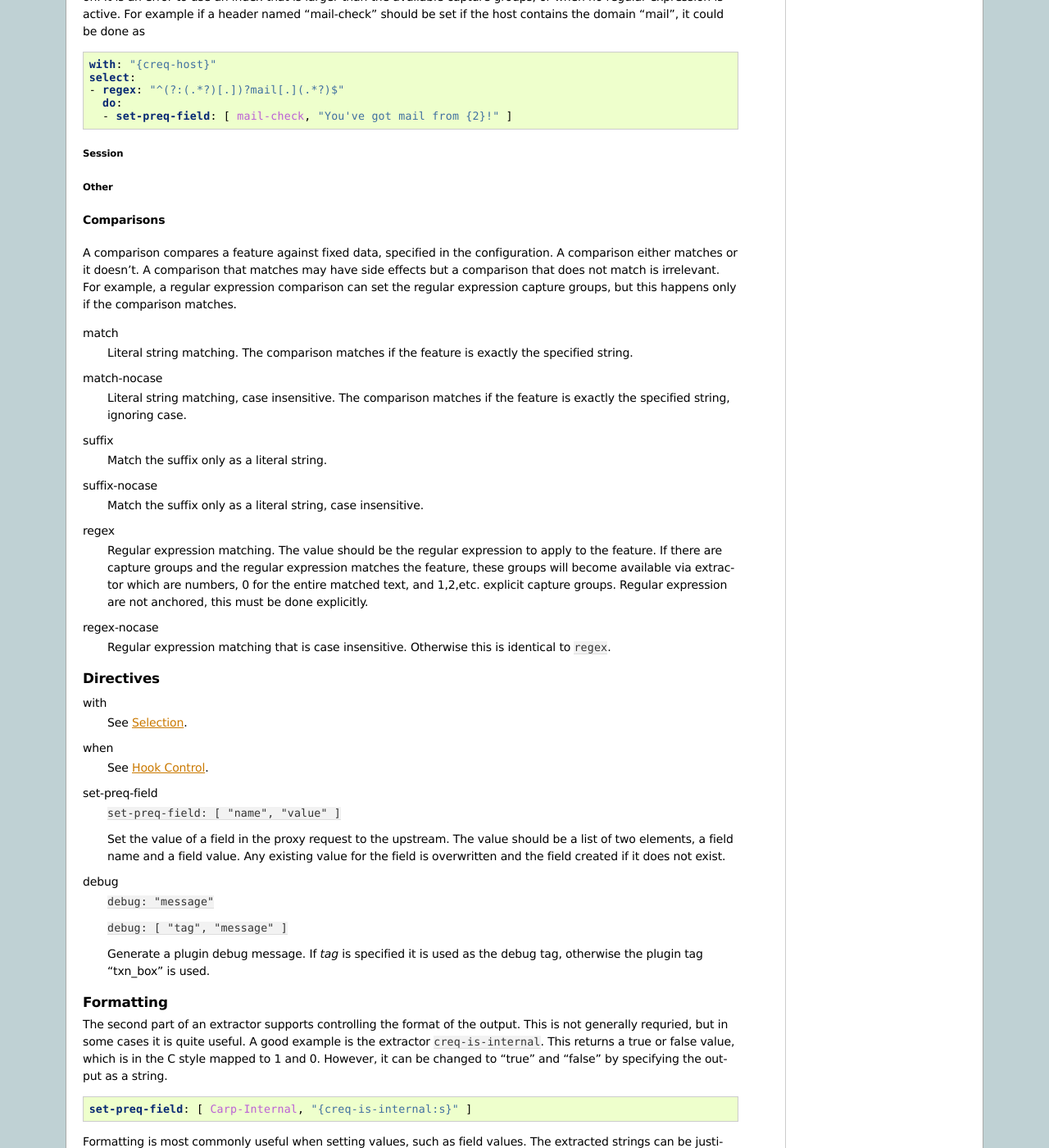
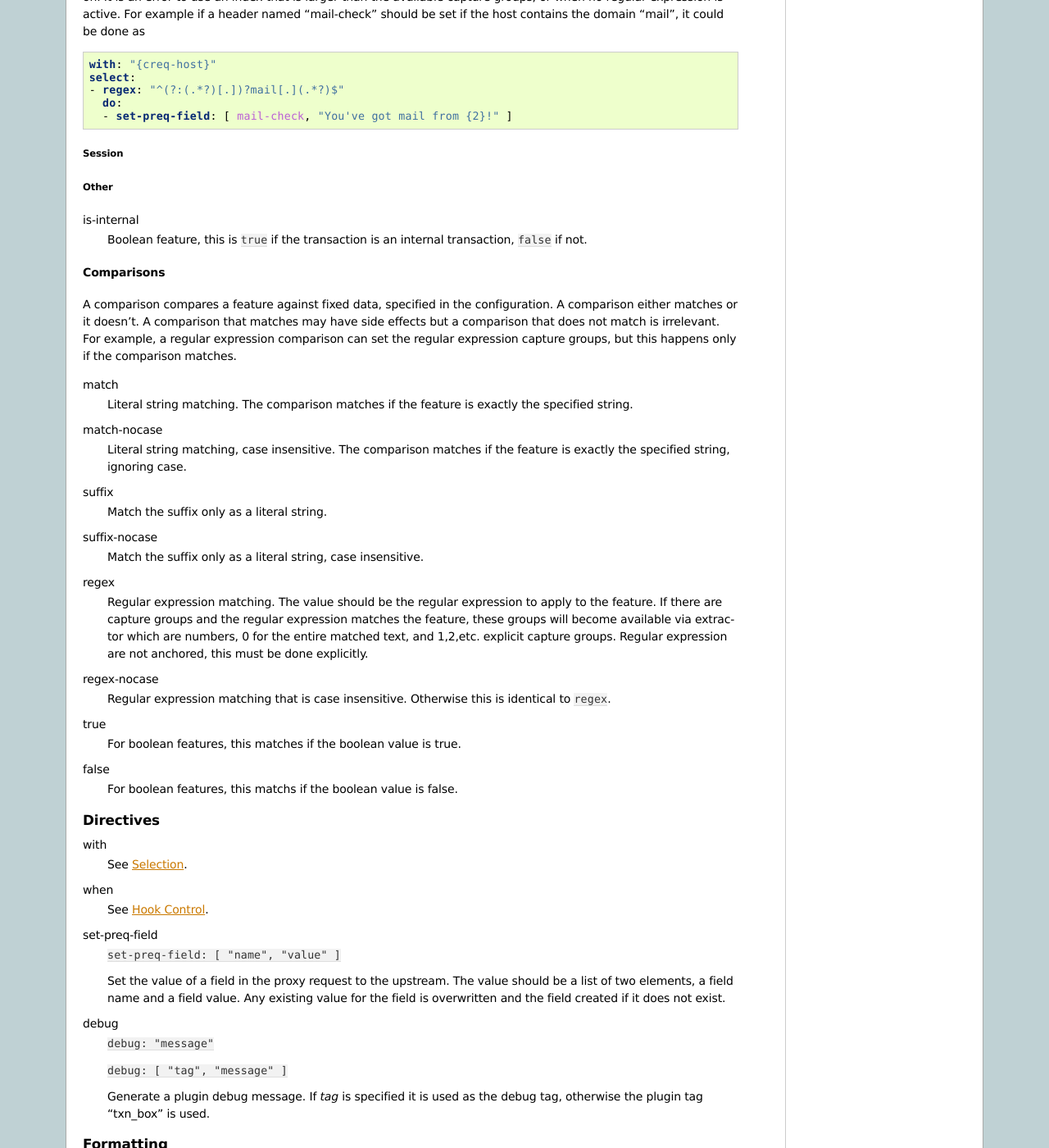
Before and after one commit to SolidWallOfCode/txn_box, a Sphinx documentation site: the page built from doc/txn_box.en.rst, in a window 1280 px wide and 1400 px high, scrolled down 2739 px. Shown: the whole window at 82% size. Built offline with Sphinx 7.4.7, drawn with Linux system fonts in a browser that asks for light colours; formulas are drawn with MathJax 3; some of the changed text lies outside the part shown.

Commit message:
Added BOOLEAN feature support, is-internal extractor, 'true', 'false' comparisons for booleans.

```diff
--- a/doc/txn_box.en.rst
+++ b/doc/txn_box.en.rst
@@ -181,6 +181,9 @@ Session
 Other
 -----
 
+is-internal
+   Boolean feature, this is ``true`` if the transaction is an internal transaction, ``false`` if not.
+
 Comparisons
 +++++++++++
 
@@ -210,6 +213,12 @@ regex
 
 regex-nocase
    Regular expression matching that is case insensitive. Otherwise this is identical to :code:`regex`.
+
+true
+   For boolean features, this matches if the boolean value is true.
+
+false
+   For boolean features, this matchs if the boolean value is false.
 
 
 Directives
@@ -241,10 +250,10 @@ Formatting
 
 The second part of an extractor supports controlling the format of the output. This is not generally
 requried, but in some cases it is quite useful. A good example is the extractor
-:code:`creq-is-internal`. This returns a true or false value, which is in the C style mapped to 1
+:code:`is-internal`. This returns a true or false value, which is in the C style mapped to 1
 and 0. However, it can be changed to "true" and "false" by specifying the output as a string. ::
 
-   set-preq-field: [ Carp-Internal, "{creq-is-internal:s}" ]
+   set-preq-field: [ Carp-Internal, "{is-internal:s}" ]
 
 Formatting is most commonly useful when setting values, such as field values. The extracted strings
 can be justified, limited in width, and in particular IP addresses can be formatted in a variety of
```
Also changed, not shown: 10 other files.
